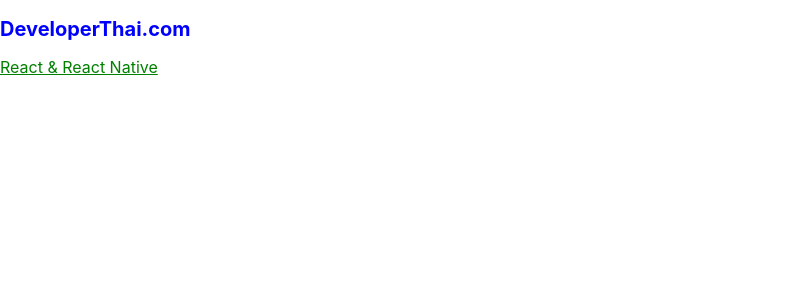
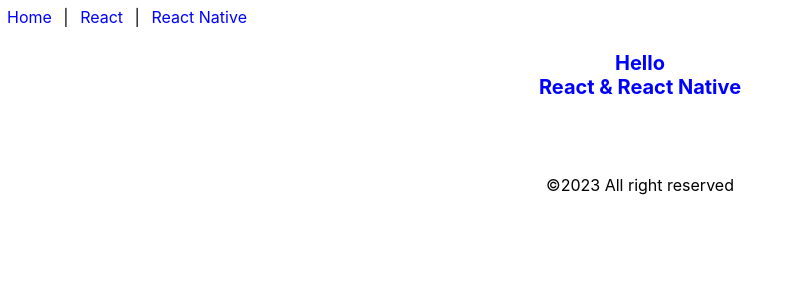
Before and after one commit to ChayanrothJA/app1, a React (Create React App) app: page / in a window 1280 px wide. Shown: the top 300 px of the page, without its empty margins (0-803 px from the left). Built offline with nearby package versions, Linux system fonts and the light colour scheme.

Commit message:
Create Function Component

```diff
--- a/src/App.js
+++ b/src/App.js
@@ -1,13 +1,15 @@
 import React from 'react'
+import { Header, Content, Footer} from './func-components'
 import './style.css'
 
 function App() {
 
   return (
-    <>
-    <h2>DeveloperThai.com</h2>
-    <div className='title'>React & React Native</div>
-    </>
+   <>
+   <Header/>
+   <Content/>
+   <Footer/>
+   </>
   )
 }
 
--- /dev/null
+++ b/src/func-components.js
@@ -0,0 +1,35 @@
+import React from 'react'
+
+export function Header(){
+    const aStyle = {
+        display: 'inline-block',
+        color: 'blue',
+        margin: '7px',
+        textDecoration:'none'
+    }
+
+    return(
+        <div style={{backgroundColor: '#ccc['}}>
+            <a href=''style={aStyle}>Home</a> |&nbsp;
+            <a href=''style={aStyle}>React</a> |&nbsp;
+            <a href=''style={aStyle}>React Native</a>
+        </div>
+    )
+}
+
+export function Content(){
+    return(
+        <div style={{textAlign:'center'}}>
+            <h2>Hello <br/>React & React Native </h2>
+            <br/><br/><br/>
+        </div>
+    )
+}
+
+export const Footer = () => {
+    return (
+        <div style={{textAlign:'center'}}>
+            &copy;{new Date().getFullYear()} All right reserved
+        </div>
+    )
+}
```
